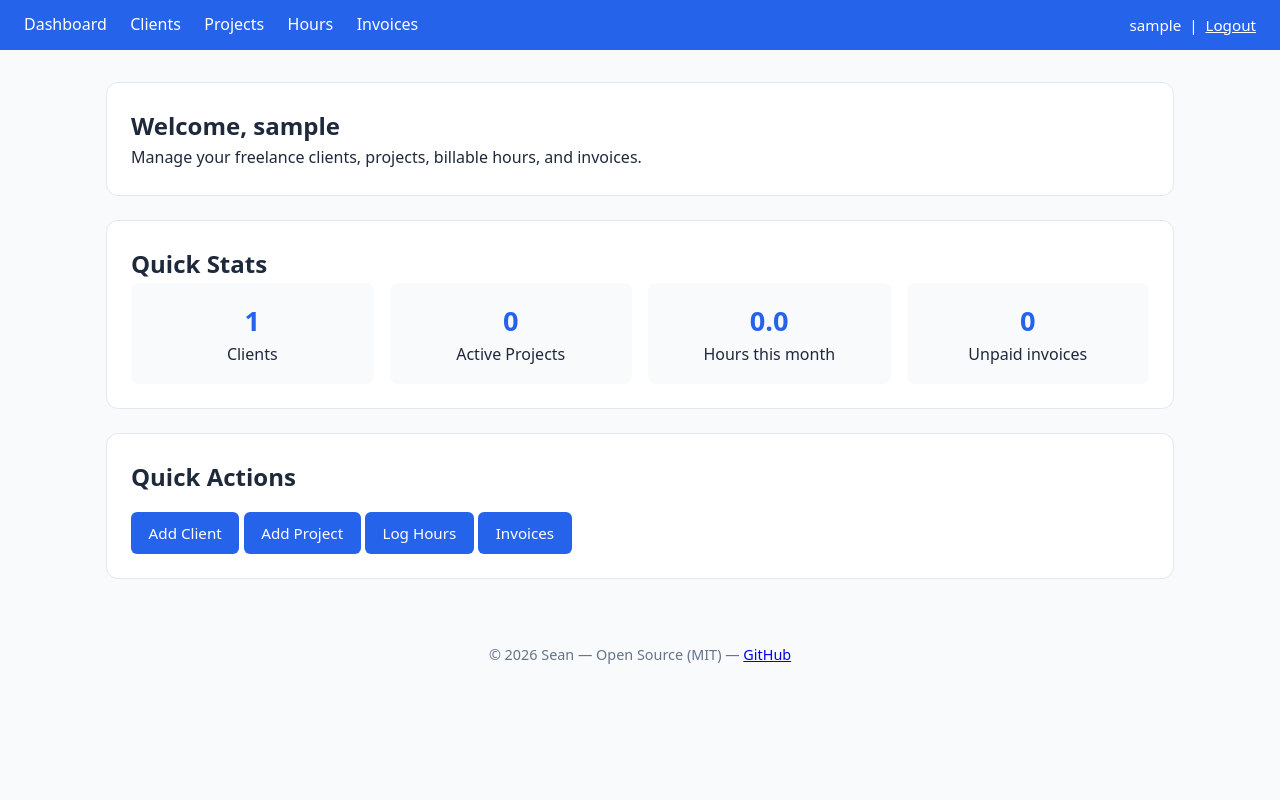
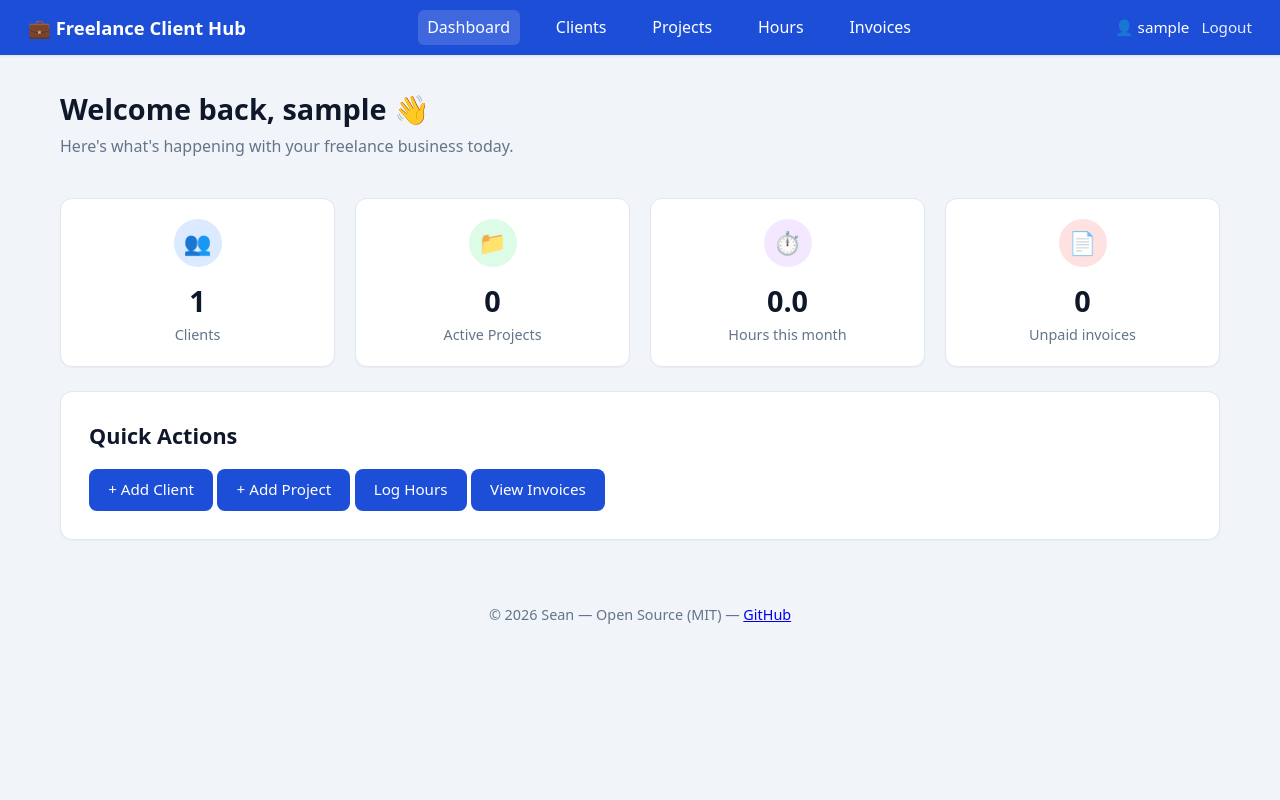
Before and after one commit to exotic-SeanTHECoder/freelance-client-hub, a PHP site: page / in a window 1280 px wide. Run offline with PHP 8.4, Linux system fonts and the light colour scheme; the visitor is signed in with stand-in values (Sample User, id 1); data that the repository does not hold is empty.

Commit message:
Modernize UI: improved dashboard, navigation, tables, and overall styling to match cleaner design

```diff
--- a/assets/css/style.css
+++ b/assets/css/style.css
@@ -1,57 +1,238 @@
-/* Freelance Client Hub - Base styles */
+/* Freelance Client Hub - Modern clean styles */
 :root {
-    --primary: #2563eb;
-    --primary-dark: #1d4ed8;
-    --bg: #f8fafc;
-    --text: #1e293b;
+    --primary: #1d4ed8;
+    --primary-dark: #1e40af;
+    --primary-light: #dbeafe;
+    --bg: #f1f5f9;
     --card: #ffffff;
+    --text: #0f172a;
+    --muted: #64748b;
     --border: #e2e8f0;
+    --success: #16a34a;
+    --danger: #dc2626;
+    --warning: #ea580c;
 }
 
 * { box-sizing: border-box; margin: 0; padding: 0; }
 
 body {
-    font-family: system-ui, -apple-system, BlinkMacSystemFont, 'Segoe UI', Roboto, sans-serif;
+    font-family: system-ui, -apple-system, BlinkMacSystemFont, 'Segoe UI', Roboto, Oxygen, Ubuntu, sans-serif;
     background: var(--bg);
     color: var(--text);
-    line-height: 1.6;
+    line-height: 1.5;
+    min-height: 100vh;
 }
 
-header {
+.topbar {
     background: var(--primary);
     color: white;
-    padding: 2rem 1rem;
-    text-align: center;
+    padding: 0.85rem 1.75rem;
+    display: flex;
+    justify-content: space-between;
+    align-items: center;
+    flex-wrap: wrap;
+    gap: 1rem;
+    box-shadow: 0 1px 3px rgba(0,0,0,0.1);
 }
 
-header h1 { font-size: 2.2rem; margin-bottom: 0.5rem; }
+.topbar .brand {
+    font-weight: 700;
+    font-size: 1.15rem;
+    display: flex;
+    align-items: center;
+    gap: 0.5rem;
+}
 
-main { max-width: 800px; margin: 2rem auto; padding: 0 1rem; }
+.topbar nav a {
+    color: white;
+    text-decoration: none;
+    margin-right: 1.4rem;
+    font-weight: 500;
+    padding: 0.4rem 0.6rem;
+    border-radius: 6px;
+    transition: background 0.15s;
+}
 
-.hero {
+.topbar nav a:hover,
+.topbar nav a.active {
+    background: rgba(255,255,255,0.15);
+}
+
+.topbar .user {
+    font-size: 0.95rem;
+    display: flex;
+    align-items: center;
+    gap: 0.75rem;
+}
+
+.topbar .user a {
+    color: white;
+    text-decoration: none;
+    opacity: 0.9;
+}
+
+.container {
+    max-width: 1200px;
+    margin: 2rem auto;
+    padding: 0 1.25rem;
+}
+
+.card {
     background: var(--card);
     border: 1px solid var(--border);
     border-radius: 12px;
-    padding: 2rem;
-    box-shadow: 0 1px 3px rgba(0,0,0,0.05);
+    padding: 1.75rem;
+    margin-bottom: 1.5rem;
+    box-shadow: 0 1px 2px rgba(0,0,0,0.04);
+}
+
+.card h2 {
+    margin-bottom: 1rem;
+    font-size: 1.35rem;
 }
 
 .btn {
     display: inline-block;
     background: var(--primary);
     color: white;
-    padding: 0.75rem 1.5rem;
+    padding: 0.6rem 1.2rem;
     border-radius: 8px;
     text-decoration: none;
-    margin-top: 1rem;
+    font-size: 0.95rem;
     font-weight: 500;
+    border: none;
+    cursor: pointer;
+    transition: background 0.15s;
 }
 
 .btn:hover { background: var(--primary-dark); }
 
+.btn-secondary { background: #475569; }
+.btn-secondary:hover { background: #334155; }
+
+.btn-danger { background: var(--danger); }
+.btn-danger:hover { background: #b91c1c; }
+
+.btn-sm { padding: 0.4rem 0.8rem; font-size: 0.85rem; }
+
+table {
+    width: 100%;
+    border-collapse: collapse;
+    margin-top: 1rem;
+}
+
+th, td {
+    text-align: left;
+    padding: 0.85rem 0.75rem;
+    border-bottom: 1px solid var(--border);
+}
+
+th {
+    background: #f8fafc;
+    font-weight: 600;
+    color: #334155;
+    font-size: 0.9rem;
+}
+
+tr:hover td { background: #f8fafc; }
+
+.form-group { margin-bottom: 1.1rem; }
+
+label {
+    display: block;
+    margin-bottom: 0.4rem;
+    font-weight: 500;
+    font-size: 0.95rem;
+}
+
+input, select, textarea {
+    width: 100%;
+    padding: 0.7rem 0.8rem;
+    border: 1px solid var(--border);
+    border-radius: 8px;
+    font-size: 1rem;
+    font-family: inherit;
+    background: white;
+}
+
+input:focus, select:focus, textarea:focus {
+    outline: none;
+    border-color: var(--primary);
+    box-shadow: 0 0 0 3px var(--primary-light);
+}
+
+textarea { min-height: 90px; resize: vertical; }
+
+.error {
+    background: #fee2e2;
+    color: #991b1b;
+    padding: 0.85rem;
+    border-radius: 8px;
+    margin-bottom: 1rem;
+}
+
+.success {
+    background: #dcfce7;
+    color: #166534;
+    padding: 0.85rem;
+    border-radius: 8px;
+    margin-bottom: 1rem;
+}
+
+.grid {
+    display: grid;
+    grid-template-columns: repeat(auto-fit, minmax(200px, 1fr));
+    gap: 1.25rem;
+}
+
+.stat {
+    background: white;
+    border: 1px solid var(--border);
+    border-radius: 12px;
+    padding: 1.25rem;
+    text-align: center;
+    box-shadow: 0 1px 2px rgba(0,0,0,0.04);
+}
+
+.stat .icon {
+    width: 48px;
+    height: 48px;
+    border-radius: 50%;
+    display: flex;
+    align-items: center;
+    justify-content: center;
+    margin: 0 auto 0.75rem;
+    font-size: 1.4rem;
+}
+
+.stat strong {
+    display: block;
+    font-size: 1.8rem;
+    font-weight: 700;
+    color: var(--text);
+}
+
+.stat span {
+    color: var(--muted);
+    font-size: 0.9rem;
+}
+
+.actions a, .actions button {
+    margin-right: 0.4rem;
+    margin-bottom: 0.25rem;
+}
+
 footer {
     text-align: center;
     padding: 2rem;
-    color: #64748b;
+    color: var(--muted);
     font-size: 0.9rem;
 }
+
+@media (max-width: 768px) {
+    .topbar { padding: 0.75rem 1rem; }
+    .topbar nav a { margin-right: 0.6rem; font-size: 0.9rem; }
+    .container { margin: 1rem auto; }
+    table { font-size: 0.9rem; }
+    th, td { padding: 0.6rem 0.4rem; }
+}
--- a/includes/header.php
+++ b/includes/header.php
@@ -1,6 +1,7 @@
 <?php
 if (!isset($pageTitle)) $pageTitle = 'Freelance Client Hub';
 $user = currentUser();
+$current = basename($_SERVER['PHP_SELF']);
 ?>
 <!DOCTYPE html>
 <html lang="en">
@@ -9,46 +10,22 @@ $user = currentUser();
     <meta name="viewport" content="width=device-width, initial-scale=1.0">
     <title><?= htmlspecialchars($pageTitle) ?> — Freelance Client Hub</title>
     <link rel="stylesheet" href="assets/css/style.css">
-    <style>
-        .topbar { background: var(--primary); color: white; padding: 0.75rem 1.5rem; display: flex; justify-content: space-between; align-items: center; flex-wrap: wrap; gap: 0.5rem; }
-        .topbar nav a { color: white; text-decoration: none; margin-right: 1.2rem; font-weight: 500; }
-        .topbar nav a:hover { text-decoration: underline; }
-        .topbar .user { font-size: 0.95rem; }
-        .container { max-width: 1100px; margin: 2rem auto; padding: 0 1rem; }
-        .card { background: var(--card); border: 1px solid var(--border); border-radius: 12px; padding: 1.5rem; margin-bottom: 1.5rem; }
-        .btn { display: inline-block; background: var(--primary); color: white; padding: 0.55rem 1.1rem; border-radius: 6px; text-decoration: none; font-size: 0.95rem; border: none; cursor: pointer; }
-        .btn:hover { background: var(--primary-dark); }
-        .btn-secondary { background: #64748b; }
-        .btn-danger { background: #dc2626; }
-        .btn-sm { padding: 0.35rem 0.7rem; font-size: 0.85rem; }
-        table { width: 100%; border-collapse: collapse; margin-top: 1rem; }
-        th, td { text-align: left; padding: 0.7rem; border-bottom: 1px solid var(--border); }
-        th { background: #f1f5f9; font-weight: 600; }
-        .form-group { margin-bottom: 1rem; }
-        label { display: block; margin-bottom: 0.35rem; font-weight: 500; }
-        input, select, textarea { width: 100%; padding: 0.6rem; border: 1px solid var(--border); border-radius: 6px; font-size: 1rem; }
-        textarea { min-height: 80px; }
-        .error { background: #fee2e2; color: #991b1b; padding: 0.75rem; border-radius: 6px; margin-bottom: 1rem; }
-        .success { background: #dcfce7; color: #166534; padding: 0.75rem; border-radius: 6px; margin-bottom: 1rem; }
-        .grid { display: grid; grid-template-columns: repeat(auto-fit, minmax(180px, 1fr)); gap: 1rem; }
-        .stat { text-align: center; background: #f8fafc; padding: 1rem; border-radius: 8px; }
-        .stat strong { display: block; font-size: 1.7rem; color: var(--primary); }
-        .actions a { margin-right: 0.5rem; }
-    </style>
 </head>
 <body>
     <div class="topbar">
+        <div class="brand">
+            💼 Freelance Client Hub
+        </div>
         <nav>
-            <a href="index.php">Dashboard</a>
-            <a href="clients.php">Clients</a>
-            <a href="projects.php">Projects</a>
-            <a href="hours.php">Hours</a>
-            <a href="invoices.php">Invoices</a>
+            <a href="index.php" class="<?= $current === 'index.php' ? 'active' : '' ?>">Dashboard</a>
+            <a href="clients.php" class="<?= str_starts_with($current, 'client') ? 'active' : '' ?>">Clients</a>
+            <a href="projects.php" class="<?= str_starts_with($current, 'project') ? 'active' : '' ?>">Projects</a>
+            <a href="hours.php" class="<?= $current === 'hours.php' ? 'active' : '' ?>">Hours</a>
+            <a href="invoices.php" class="<?= str_starts_with($current, 'invoice') ? 'active' : '' ?>">Invoices</a>
         </nav>
         <div class="user">
-            <?= htmlspecialchars($user['username'] ?? '') ?>
-            &nbsp;|&nbsp;
-            <a href="logout.php" style="color:white;">Logout</a>
+            <span>👤 <?= htmlspecialchars($user['username'] ?? '') ?></span>
+            <a href="logout.php">Logout</a>
         </div>
     </div>
     <div class="container">
--- a/index.php
+++ b/index.php
@@ -3,7 +3,6 @@ require_once __DIR__ . '/includes/auth.php';
 requireLogin();
 $pageTitle = 'Dashboard';
 
-// Live stats
 $uid = $_SESSION['user_id'];
 
 $clientCount = $pdo->prepare('SELECT COUNT(*) FROM clients WHERE user_id = ?');
@@ -25,28 +24,41 @@ $unpaidInvoices = $unpaid->fetchColumn();
 
 require __DIR__ . '/includes/header.php';
 ?>
-<div class="card">
-    <h2>Welcome, <?= htmlspecialchars($user['username']) ?></h2>
-    <p>Manage your freelance clients, projects, billable hours, and invoices.</p>
+<div class="card" style="border:none; background:transparent; box-shadow:none; padding:0 0 1rem;">
+    <h1 style="font-size:1.8rem; margin-bottom:0.25rem;">Welcome back, <?= htmlspecialchars($user['username']) ?> 👋</h1>
+    <p style="color:var(--muted);">Here's what's happening with your freelance business today.</p>
 </div>
 
-<div class="card">
-    <h2>Quick Stats</h2>
-    <div class="grid">
-        <div class="stat"><strong><?= (int)$clients ?></strong> Clients</div>
-        <div class="stat"><strong><?= (int)$projects ?></strong> Active Projects</div>
-        <div class="stat"><strong><?= number_format($hours, 1) ?></strong> Hours this month</div>
-        <div class="stat"><strong><?= (int)$unpaidInvoices ?></strong> Unpaid invoices</div>
+<div class="grid" style="margin-bottom:1.5rem;">
+    <div class="stat">
+        <div class="icon" style="background:#dbeafe; color:#1d4ed8;">👥</div>
+        <strong><?= (int)$clients ?></strong>
+        <span>Clients</span>
+    </div>
+    <div class="stat">
+        <div class="icon" style="background:#dcfce7; color:#16a34a;">📁</div>
+        <strong><?= (int)$projects ?></strong>
+        <span>Active Projects</span>
+    </div>
+    <div class="stat">
+        <div class="icon" style="background:#f3e8ff; color:#7c3aed;">⏱️</div>
+        <strong><?= number_format($hours, 1) ?></strong>
+        <span>Hours this month</span>
+    </div>
+    <div class="stat">
+        <div class="icon" style="background:#fee2e2; color:#dc2626;">📄</div>
+        <strong><?= (int)$unpaidInvoices ?></strong>
+        <span>Unpaid invoices</span>
     </div>
 </div>
 
 <div class="card">
     <h2>Quick Actions</h2>
-    <p>
-        <a href="client_form.php" class="btn">Add Client</a>
-        <a href="project_form.php" class="btn">Add Project</a>
+    <p style="margin-top:0.5rem;">
+        <a href="client_form.php" class="btn">+ Add Client</a>
+        <a href="project_form.php" class="btn">+ Add Project</a>
         <a href="hours.php" class="btn">Log Hours</a>
-        <a href="invoices.php" class="btn">Invoices</a>
+        <a href="invoices.php" class="btn">View Invoices</a>
     </p>
 </div>
 <?php require __DIR__ . '/includes/footer.php'; ?>
```
Also changed, not shown: login.php (+24 -14 lines).
